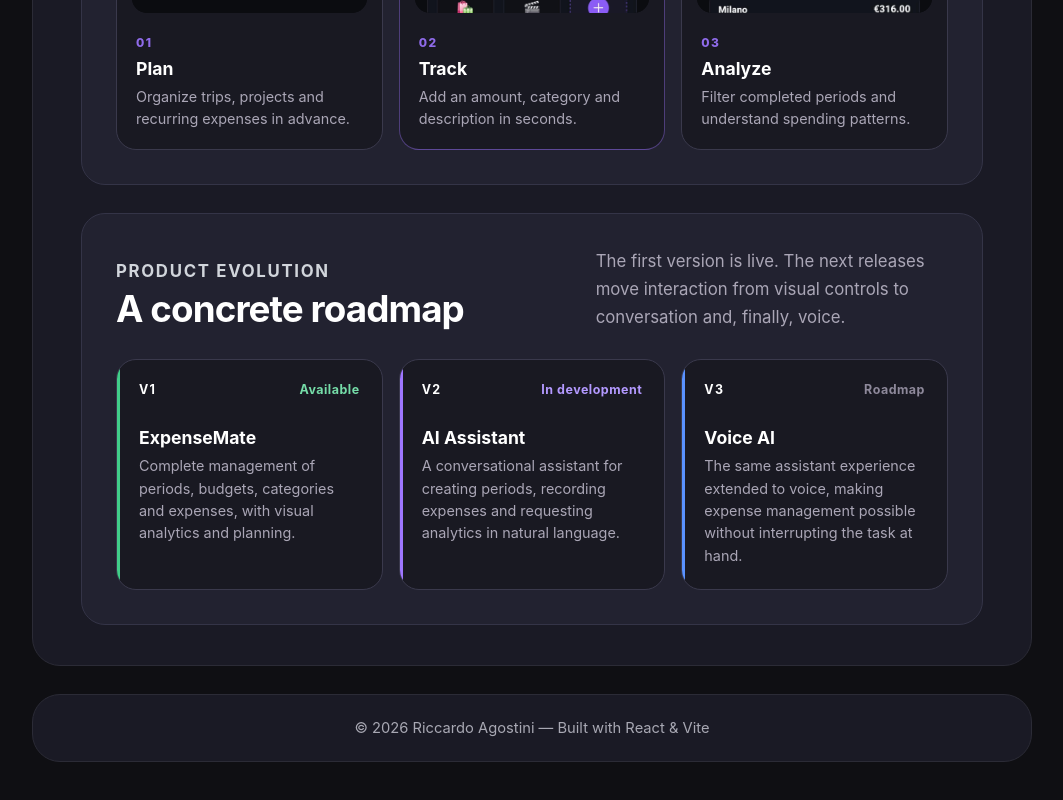
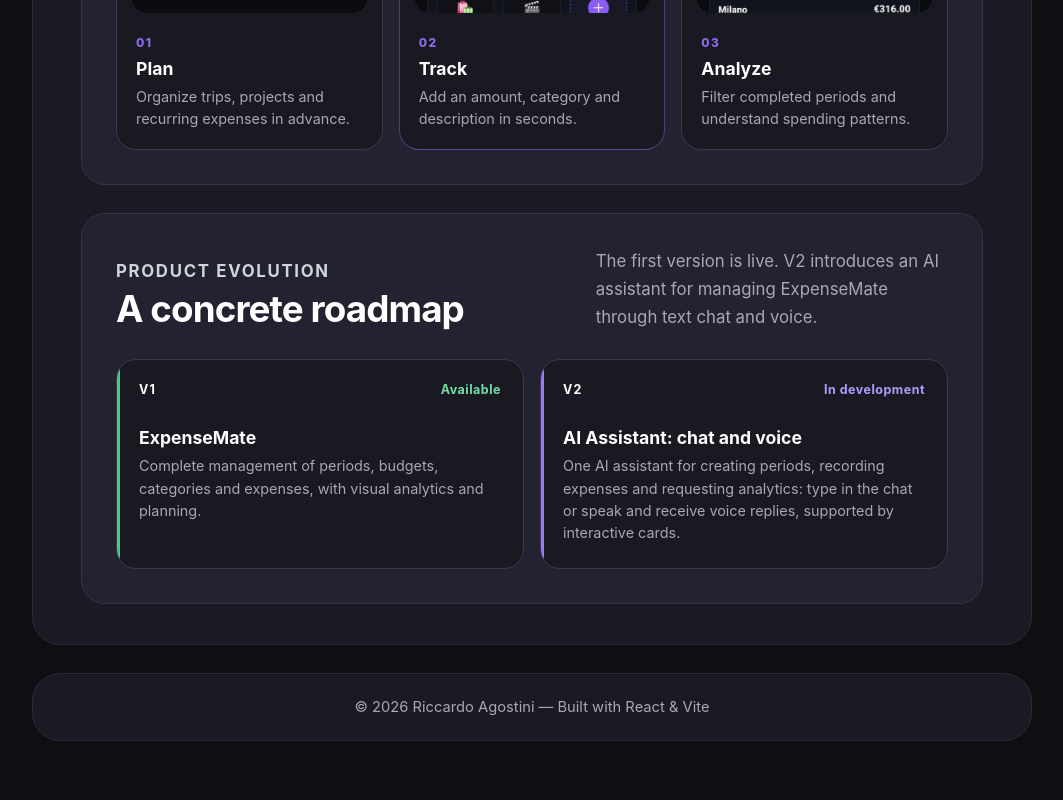
Before and after one commit to RiccardoAgos/RiccardoAgos.github.io, a React (Vite) app: page / in a window 1280 px wide. Shown: the part 1674-2474 px from the top of the page, without its empty margins (108-1171 px from the left). Built offline with nearby package versions, Linux system fonts and the light colour scheme.

Commit message:
Update ExpenseMate roadmap with text and voice AI assistant

```diff
--- a/src/index.css
+++ b/src/index.css
@@ -893,7 +893,7 @@ button {
 
 .roadmap-grid {
   display: grid;
-  grid-template-columns: repeat(3, 1fr);
+  grid-template-columns: repeat(2, minmax(0, 1fr));
   gap: 16px;
 }
 
--- a/src/sections/Projects.jsx
+++ b/src/sections/Projects.jsx
@@ -53,7 +53,7 @@ const copy = {
     roadmapEyebrow: 'Evoluzione del prodotto',
     roadmapTitle: 'Una roadmap concreta',
     roadmapDescription:
-      'La prima versione è pubblicata. Le prossime portano l’interazione dalla grafica alla conversazione, fino alla voce.',
+      'La prima versione è pubblicata. V2 introduce un assistente AI per gestire ExpenseMate tramite chat testuale e voce.',
     roadmap: [
       {
         version: 'V1',
@@ -66,18 +66,10 @@ const copy = {
       {
         version: 'V2',
         status: 'In sviluppo',
-        title: 'AI Assistant',
+        title: 'Assistente AI: chat e voce',
         description:
-          'Un assistente conversazionale per creare periodi, registrare spese e ottenere analisi con richieste naturali.',
+          'Un unico assistente AI per creare periodi, registrare spese e ottenere analisi: scrivi nella chat oppure parla e ricevi risposte vocali, con card interattive a supporto.',
         state: 'building',
-      },
-      {
-        version: 'V3',
-        status: 'Roadmap',
-        title: 'Voice AI',
-        description:
-          'La stessa esperienza dell’assistente, estesa alla voce per gestire le spese senza interrompere ciò che stai facendo.',
-        state: 'next',
       },
     ],
   },
@@ -133,7 +125,7 @@ const copy = {
     roadmapEyebrow: 'Product evolution',
     roadmapTitle: 'A concrete roadmap',
     roadmapDescription:
-      'The first version is live. The next releases move interaction from visual controls to conversation and, finally, voice.',
+      'The first version is live. V2 introduces an AI assistant for managing ExpenseMate through text chat and voice.',
     roadmap: [
       {
         version: 'V1',
@@ -146,18 +138,10 @@ const copy = {
       {
         version: 'V2',
         status: 'In development',
-        title: 'AI Assistant',
+        title: 'AI Assistant: chat and voice',
         description:
-          'A conversational assistant for creating periods, recording expenses and requesting analytics in natural language.',
+          'One AI assistant for creating periods, recording expenses and requesting analytics: type in the chat or speak and receive voice replies, supported by interactive cards.',
         state: 'building',
-      },
-      {
-        version: 'V3',
-        status: 'Roadmap',
-        title: 'Voice AI',
-        description:
-          'The same assistant experience extended to voice, making expense management possible without interrupting the task at hand.',
-        state: 'next',
       },
     ],
   },
```
